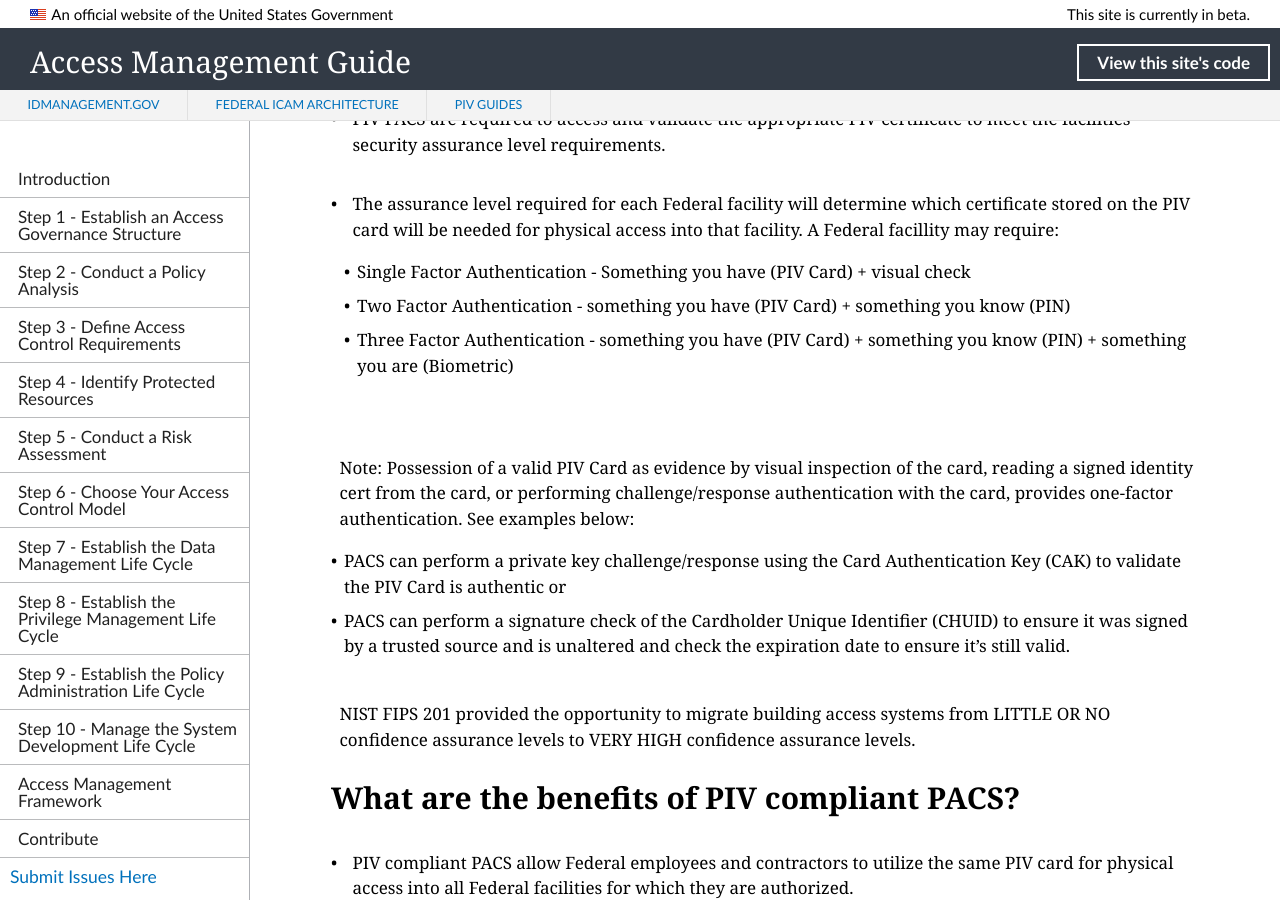
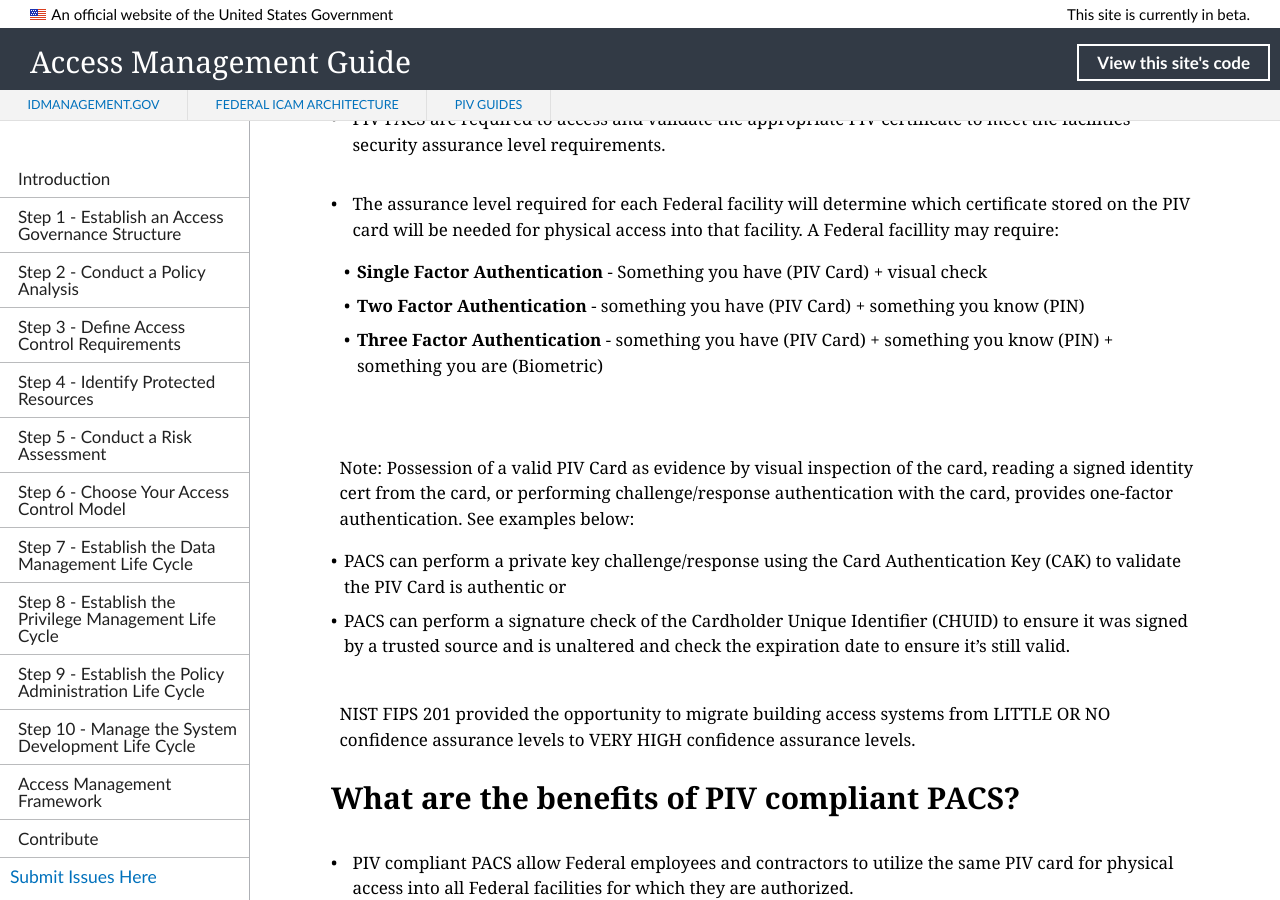
Before and after one commit to GSA/ficam-access, a Jekyll site: the page built from pages/PACS-guide.md, in a window 1280 px wide and 900 px high, scrolled down 4413 px. Built offline with Jekyll 4.4.1, drawn with Linux system fonts in a browser that asks for light colours; nearby versions of some CDN libraries; some of the changed text lies outside the part shown.

```diff
--- a/pages/PACS-guide.md
+++ b/pages/PACS-guide.md
@@ -77,9 +77,9 @@ HSPD-12 is a strategic initiative intended to enhance security, increase Governm
 
 * The assurance level required for each Federal facility will determine which certificate stored on the PIV card will be needed for physical access into that facility.  A Federal facillity may require:
 
-  * Single Factor Authentication - Something you have (PIV Card) + visual check
-  * Two Factor Authentication - something you have  (PIV Card) + something you know (PIN)
-  * Three Factor Authentication - something you have (PIV Card) + something you know (PIN) + something you are (Biometric)
+  * **Single Factor Authentication** - Something you have (PIV Card) + visual check
+  * **Two Factor Authentication** - something you have  (PIV Card) + something you know (PIN)
+  * **Three Factor Authentication** - something you have (PIV Card) + something you know (PIN) + something you are (Biometric)
 
 Note: Possession of a valid PIV Card as evidence by visual inspection of the card, reading a signed identity cert from the card, or performing challenge/response authentication with the card, provides one-factor authentication.  See examples below:
 
@@ -121,9 +121,9 @@ PACS are classified in two “GSA Approved topologies” which consist of the la
 ### **PACS PIV Reader Category**
 A PIV Reader (i.e., smartcard reader) is a device that provides the human interface, the PIV Card interface, and the communications to and from the PACS Validation System. PACS PIV Readers have 3 types:
 
-*	Single Factor PIV Readers – Do not allow Two Factor authentication (No PIN Pad)
-*	Two Factor PIV Readers – Has a Pin Pad but no Biometric Reader
-* Three Factor PIV Readers – Has Pin Pad and Biometric Reader
+*	**Single Factor PIV Readers** – Do not allow Two Factor authentication (No PIN Pad)
+*	**Two Factor PIV Readers** – Has a Pin Pad but no Biometric Reader
+* **Three Factor PIV Readers** – Has Pin Pad and Biometric Reader
 
 Example of a PIV Reader in operation: Federal employees and contractors will present their PIV Card to the PIV Reader to obtain entry into a controlled Federal facility.  The PIV Reader reads the identifying information stored on the PIV Card that is associated with the individual PIV Cardholder. It then communicates that information to the PACS Validation System.  The Validation System will validate the credentials of the individual stored on the PIV Card.  The information obtained from the PIV Card will determine if the individual will be granted physical access to the facility. A PIV Reader may be a wholly-integrated unit, or it may be an assembly of components including:
 
```
